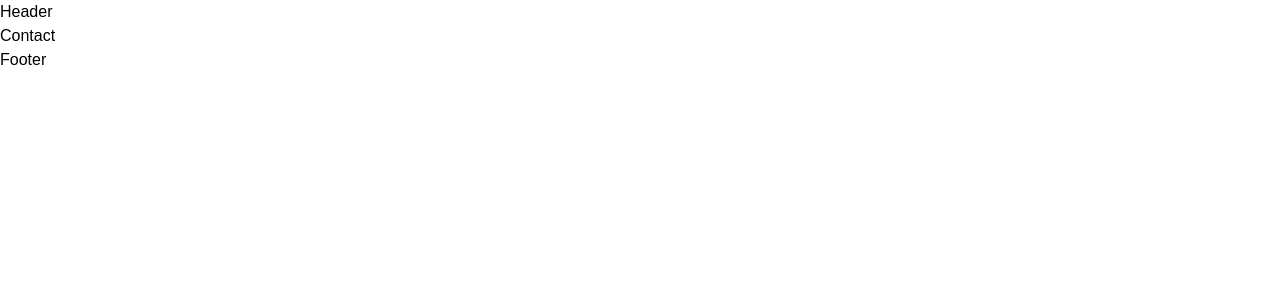
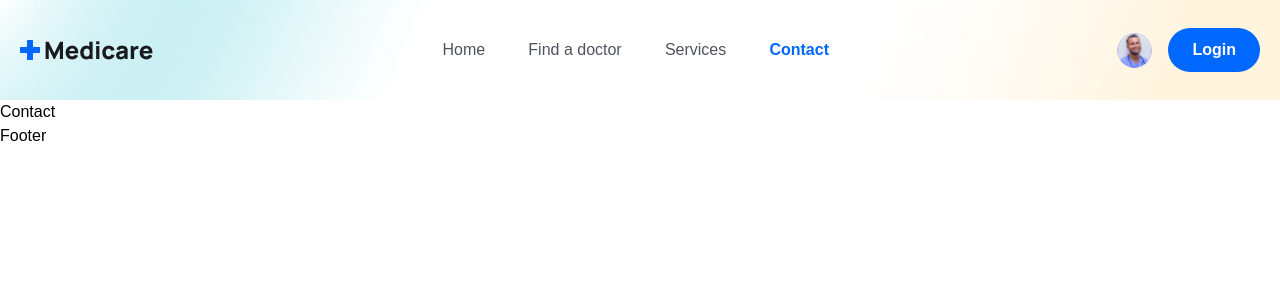
Before and after one commit to SathurshanPrabaharan/medicare-booking-app, a React (Vite) app in the folder frontend/: page /contact in a window 1280 px wide. Shown: the top 300 px of the page. Built offline with nearby package versions, Linux system fonts and the light colour scheme.

Commit message:
implement navigation

```diff
--- a/frontend/package.json
+++ b/frontend/package.json
@@ -12,6 +12,7 @@
   "dependencies": {
     "react": "^18.2.0",
     "react-dom": "^18.2.0",
+    "react-icons": "^5.0.1",
     "react-router-dom": "^6.21.3",
     "react-spinners": "^0.13.8",
     "react-toastify": "^10.0.4",
--- a/frontend/src/App.css
+++ b/frontend/src/App.css
@@ -1,45 +1,41 @@
-
-
-
-/* #root {
-  max-width: 1280px;
-  margin: 0 auto;
-  padding: 2rem;
-  text-align: center;
+.sticky_header {
+  width: 100%;
+  height: 80px;
+  line-height: 80px;
+  position: sticky;
+  top: 0;
+  left: 0;
+  z-index: 99999;
+  box-shadow: 3px 3px -8px 3px #ddd;
 }
 
-.logo {
-  height: 6em;
-  padding: 1.5em;
-  will-change: filter;
-  transition: filter 300ms;
-}
-.logo:hover {
-  filter: drop-shadow(0 0 2em #646cffaa);
-}
-.logo.react:hover {
-  filter: drop-shadow(0 0 2em #61dafbaa);
-}
+@media only screen and (max-width:768px) {
+  .navigation{
+    width: 100%;
+    height: 100%;
+    position: fixed;
+    top: 0;
+    left: 0;
+    z-index: 100;
+    background: #00000084;
+    display: none;
+  }
 
-@keyframes logo-spin {
-  from {
-    transform: rotate(0deg);
+  .menu {
+    width: 15rem;
+    height: 100%;
+    position: absolute;
+    top: 0;
+    right: 0;
+    background: #fff;
+    z-index: 200;
+    flex-direction: column;
+    justify-content: center;
+    align-items: center;
   }
-  to {
-    transform: rotate(360deg);
+
+  .show_menu{
+    display: block;
+
   }
 }
-
-@media (prefers-reduced-motion: no-preference) {
-  a:nth-of-type(2) .logo {
-    animation: logo-spin infinite 20s linear;
-  }
-}
-
-.card {
-  padding: 2em;
-}
-
-.read-the-docs {
-  color: #888;
-} */
--- a/frontend/src/App.jsx
+++ b/frontend/src/App.jsx
@@ -1,5 +1,6 @@
 import React from 'react'
 import Layout from './Layouts/Layout'
+import './App.css'
 
 
 function App() {
--- a/frontend/src/Components/Header/Header.jsx
+++ b/frontend/src/Components/Header/Header.jsx
@@ -1,9 +1,105 @@
-import React from 'react'
+import React, { useEffect, useRef } from "react";
+import logo from "../../assets/images/logo.png";
+import userImg from "../../assets/images/avatar-icon.png";
+import { Link, NavLink } from "react-router-dom";
+import { BiMenu } from "react-icons/bi";
+
+const navLinks = [
+  {
+    path: "/home",
+    display: "Home",
+  },
+  {
+    path: "/doctors",
+    display: "Find a doctor",
+  },
+  {
+    path: "/services",
+    display: "Services",
+  },
+  {
+    path: "/contact",
+    display: "Contact",
+  },
+];
 
 function Header() {
+  const headerRef = useRef(null);
+  const menuRef = useRef(null);
+
+  const handleStickyHeader = () => {
+    window.addEventListener("scroll", () => {
+      if (
+        document.body.scrollTop > 80 ||
+        document.documentElement.scrollTop > 80
+      ) {
+        headerRef.current.classList.add("sticky_header");
+      } else {
+        headerRef.current.classList.remove("sticky_header");
+      }
+    });
+  };
+
+  useEffect(() => {
+    handleStickyHeader();
+    return () => window.removeEventListener("scroll", handleStickyHeader);
+  });
+
+  const toggleMenu = () => menuRef.current.classList.toggle("show_menu");
+
   return (
-    <div>Header</div>
-  )
+    <div className="header flex items-center" ref={headerRef}>
+      <div className="container">
+        <div className="flex items-center justify-between">
+          {/* =========== logo =========== */}
+          <div>
+            <img src={logo} alt="logo" />
+          </div>
+
+          {/* =============== menu ============ */}
+          <div className="navigation" ref={menuRef} onClick={toggleMenu}>
+            <ul className="menu flex items-center gap-[2.7rem]">
+              {navLinks.map((link, index) => (
+                <li key={index}>
+                  <NavLink
+                    to={link.path}
+                    className={(navClass) =>
+                      navClass.isActive
+                        ? "text-primaryColor text-[16px] leading-7 font-[600]"
+                        : "text-textColor text-[16px] leading-7 font-[500] hover:text-primaryColor"
+                    }
+                  >
+                    {link.display}
+                  </NavLink>
+                </li>
+              ))}
+            </ul>
+          </div>
+
+          {/* ===================== Nav Right ======================== */}
+          <div className="flex items-center gap-4 justify-end">
+            <div>
+              <Link to="/">
+                <figure className="w-[35px] h-[35px] rouned-full">
+                  <img src={userImg} className="w-full rounded-full" alt="" />
+                </figure>
+              </Link>
+            </div>
+
+            <Link to="/login">
+              <button className="bg-primaryColor py-2 px-6 text-white font-[600] h-[44px] flex items-center justify-center rounded-[50px]">
+                Login
+              </button>
+            </Link>
+
+            <span className="md:hidden" onClick={toggleMenu}>
+              <BiMenu className="w-6 h-6 curson-pointer" />
+            </span>
+          </div>
+        </div>
+      </div>
+    </div>
+  );
 }
 
-export default Header
+export default Header;
--- a/frontend/src/index.css
+++ b/frontend/src/index.css
@@ -19,72 +19,50 @@
   font-family: "Manrope", sans-serif;
 }
 
-/*
-:root {
-  font-family: Inter, system-ui, Avenir, Helvetica, Arial, sans-serif;
-  line-height: 1.5;
-  font-weight: 400;
-
-  color-scheme: light dark;
-  color: rgba(255, 255, 255, 0.87);
-  background-color: #242424;
-
-  font-synthesis: none;
-  text-rendering: optimizeLegibility;
-  -webkit-font-smoothing: antialiased;
-  -moz-osx-font-smoothing: grayscale;
+@layer base{
+  section{
+    @apply py-[75px];
+  }
 }
 
-a {
-  font-weight: 500;
-  color: #646cff;
-  text-decoration: inherit;
-}
-a:hover {
-  color: #535bf2;
+@layer components{
+  .container {
+    @apply max-w-full w-[1440px] px-5 mx-auto;
   }
 
-body {
-  margin: 0;
-  display: flex;
-  place-items: center;
-  min-width: 320px;
-  min-height: 100vh;
+  .btn {
+    @apply bg-primaryColor py-[15px] px-[35px] rounded-[50px] text-white font-[600] mt-[38px];
   }
 
-h1 {
-  font-size: 3.2em;
-  line-height: 1.1;
+  .heading {
+    @apply text-[44px] leading-[54px] font-[700] text-headingColor;
   }
 
-button {
-  border-radius: 8px;
-  border: 1px solid transparent;
-  padding: 0.6em 1.2em;
-  font-size: 1em;
-  font-weight: 500;
-  font-family: inherit;
-  background-color: #1a1a1a;
-  cursor: pointer;
-  transition: border-color 0.25s;
-}
-button:hover {
-  border-color: #646cff;
-}
-button:focus,
-button:focus-visible {
-  outline: 4px auto -webkit-focus-ring-color;
+  .text_para {
+    @apply text-[18px] leading-[30px] font-[400] text-textColor mt-[18px];
   }
 
-@media (prefers-color-scheme: light) {
-  :root {
-    color: #213547;
-    background-color: #ffffff;
+  .header {
+    @apply bg-[url('./assets/images/mask.png')] bg-no-repeat  bg-center bg-cover w-full h-[100px] leading-[100px]
   }
-  a:hover {
-    color: #747bff;
 }
-  button {
-    background-color: #f9f9f9;
+
+@media only screen and  (max-width:1024px){
+  .container{
+    @apply w-full;
   }
-} */
+
+  section {
+    @apply py-[35px];
+  }
+}
+
+@media only screen and (max-width:768px){
+  .heading{
+    @apply text-[26px] leading-[36px];
+  }
+
+  .text_para {
+    @apply text-[16px] leading-7 mt-3;
+  }
+}
```
Also changed, not shown: 1 other file (tests, documents, lock files or other folders). Lines whose indentation alone changed are shown as unchanged.
